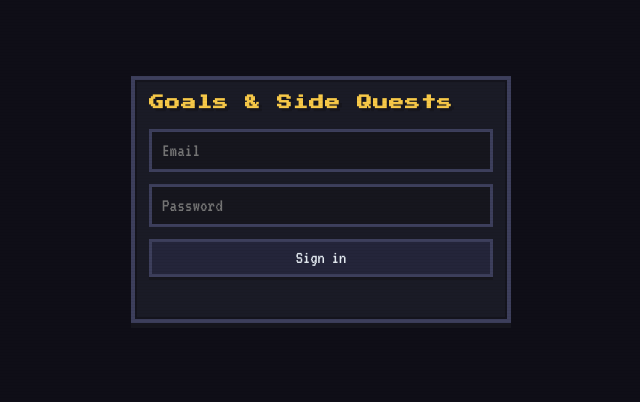
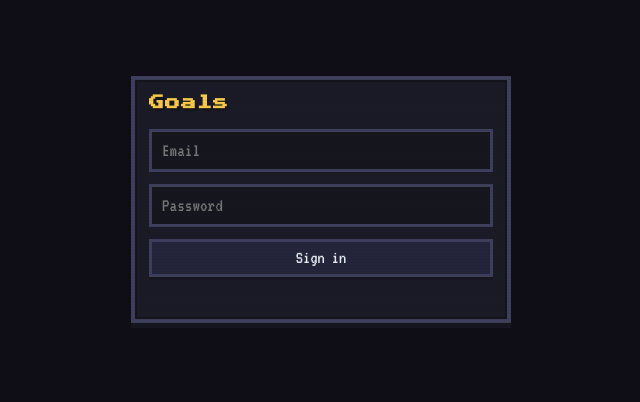
Before and after one commit to Wheeeeeeeeeeeeeee/goals-checklist, a plain HTML site: page index.html in a window 1280 px wide. Shown: the whole page, without its empty margins (319-959 px from the left). Drawn offline with nearby package versions, Linux system fonts and the light colour scheme.

Commit message:
Update index.html

```diff
--- a/index.html
+++ b/index.html
@@ -3,7 +3,7 @@
 <head>
 <meta charset="UTF-8">
 <meta name="viewport" content="width=device-width, initial-scale=1.0, viewport-fit=cover">
-<title>Goals &amp; Side Quests</title>
+<title>Goals</title>
 <link rel="manifest" href="manifest.json">
 <link rel="apple-touch-icon" href="apple-touch-icon.png">
 <meta name="apple-mobile-web-app-capable" content="yes">
@@ -172,7 +172,7 @@
 <body>
 
 <div id="loginPanel" class="panel hidden">
-  <h1>Goals &amp; Side Quests</h1>
+  <h1>Goals</h1>
   <input id="email" type="email" placeholder="Email" autocomplete="username">
   <input id="password" type="password" placeholder="Password" autocomplete="current-password">
   <button id="loginBtn">Sign in</button>
@@ -181,7 +181,7 @@
 
 <div id="app" class="hidden">
   <button id="signout" class="small">Sign out</button>
-  <h1>Goals &amp; Side Quests <span class="sub">homework, reminders, goals and side quests</span></h1>
+  <h1>Goals <span class="sub">homework, reminders and goals</span></h1>
 
   <div class="panel" id="hud">
     <canvas id="heroCanvas" width="200" height="200"></canvas>
```
